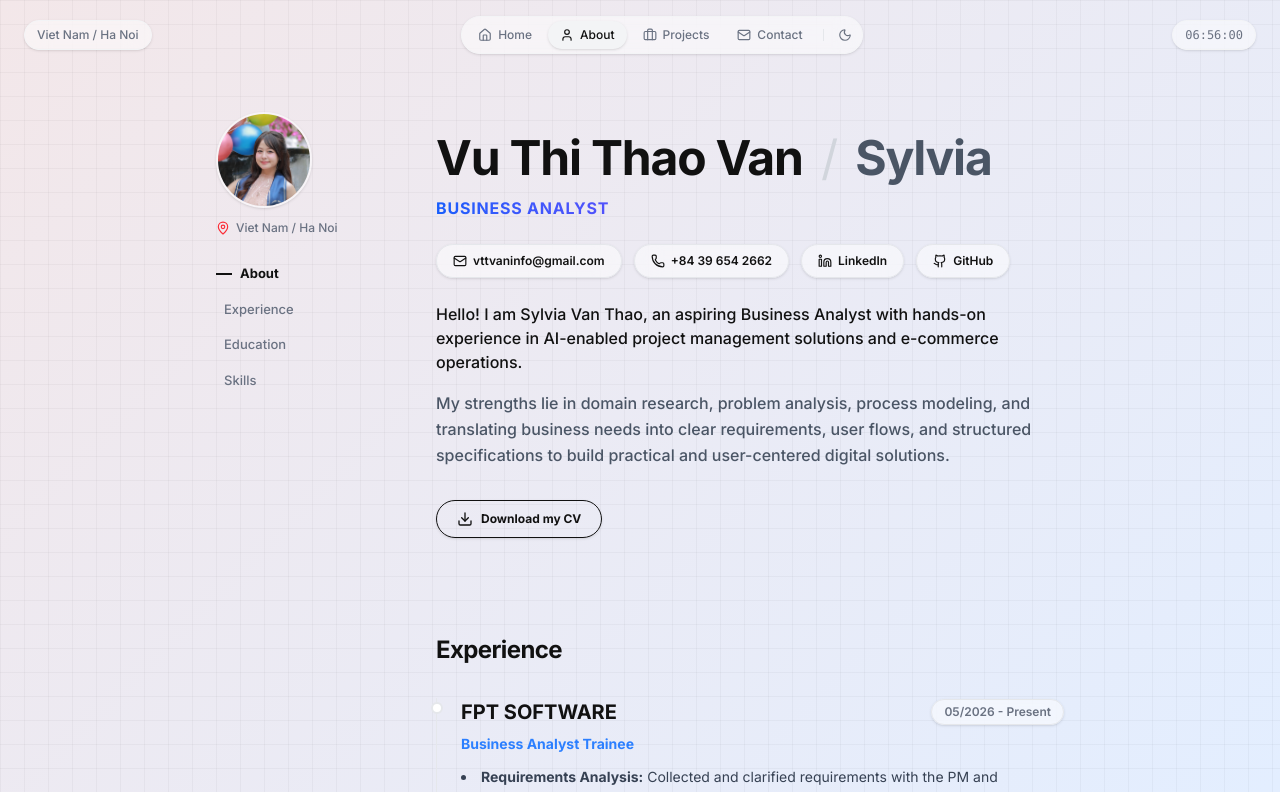
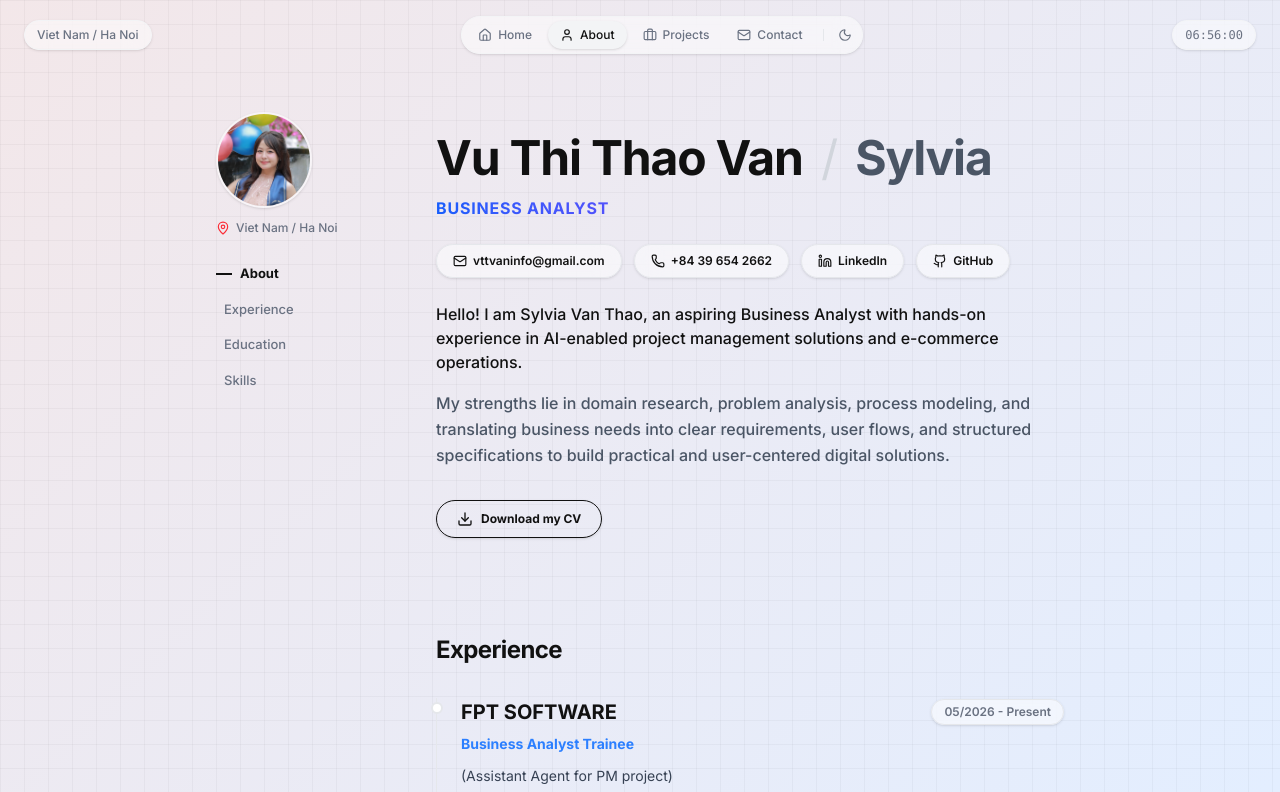
Before and after one commit to iemmei99/Portfolioweb, a React (Vite) app: page /about in a window 1280 px wide. Shown: the top 792 px of the page. Built offline with nearby package versions, Linux system fonts and the light colour scheme.

Commit message:
feat: add project field to experience section
Include project details in the About page and remove redundant Vercel rewrite configuration.

```diff
--- a/src/pages/About.tsx
+++ b/src/pages/About.tsx
@@ -17,6 +17,7 @@ const EXPERIENCES = [
   {
     company: 'FPT SOFTWARE',
     role: 'Business Analyst Trainee',
+    project: '(Assistant Agent for PM project)',
     time: '05/2026 - Present',
     description: [
       '<strong>Requirements Analysis:</strong> Collected and clarified requirements with the PM and stakeholders; defined scope, business rules, and acceptance criteria for the feature.',
@@ -270,6 +271,12 @@ export default function About() {
                   {exp.role}
                 </div>
 
+                {exp.project && (
+                  <div className="text-gray-700 dark:text-gray-300 font-normal text-sm mb-3">
+                    {exp.project}
+                  </div>
+                )}
+
                 <ul className="list-disc list-outside ml-4 text-gray-700 dark:text-gray-300 text-sm space-y-2 leading-relaxed font-normal">
                   {exp.description.map((item, i) => (
                     <li key={i} className="pl-1" dangerouslySetInnerHTML={{ __html: item }} />
```
Also changed, not shown: vercel.json (deleted).
